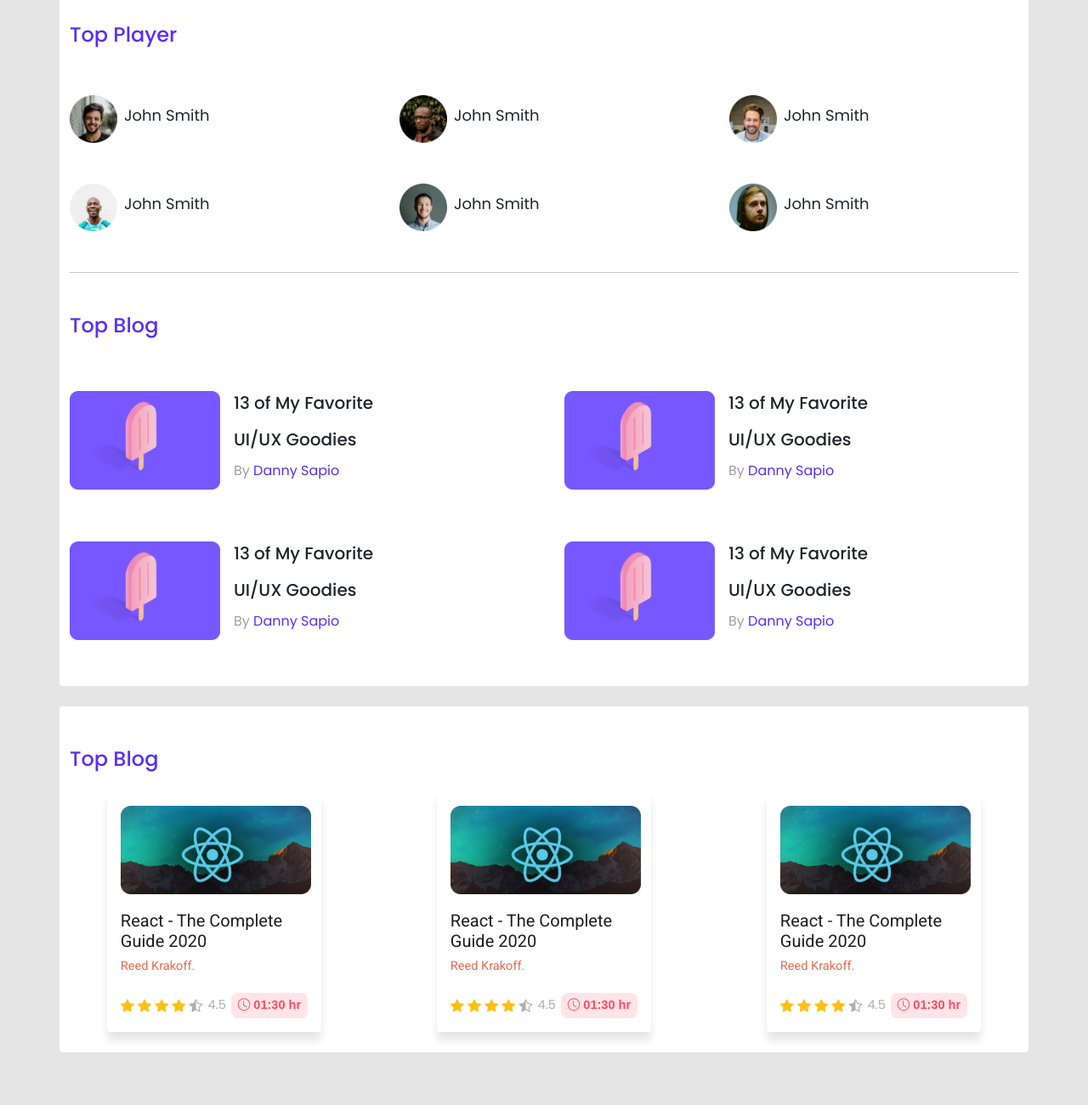
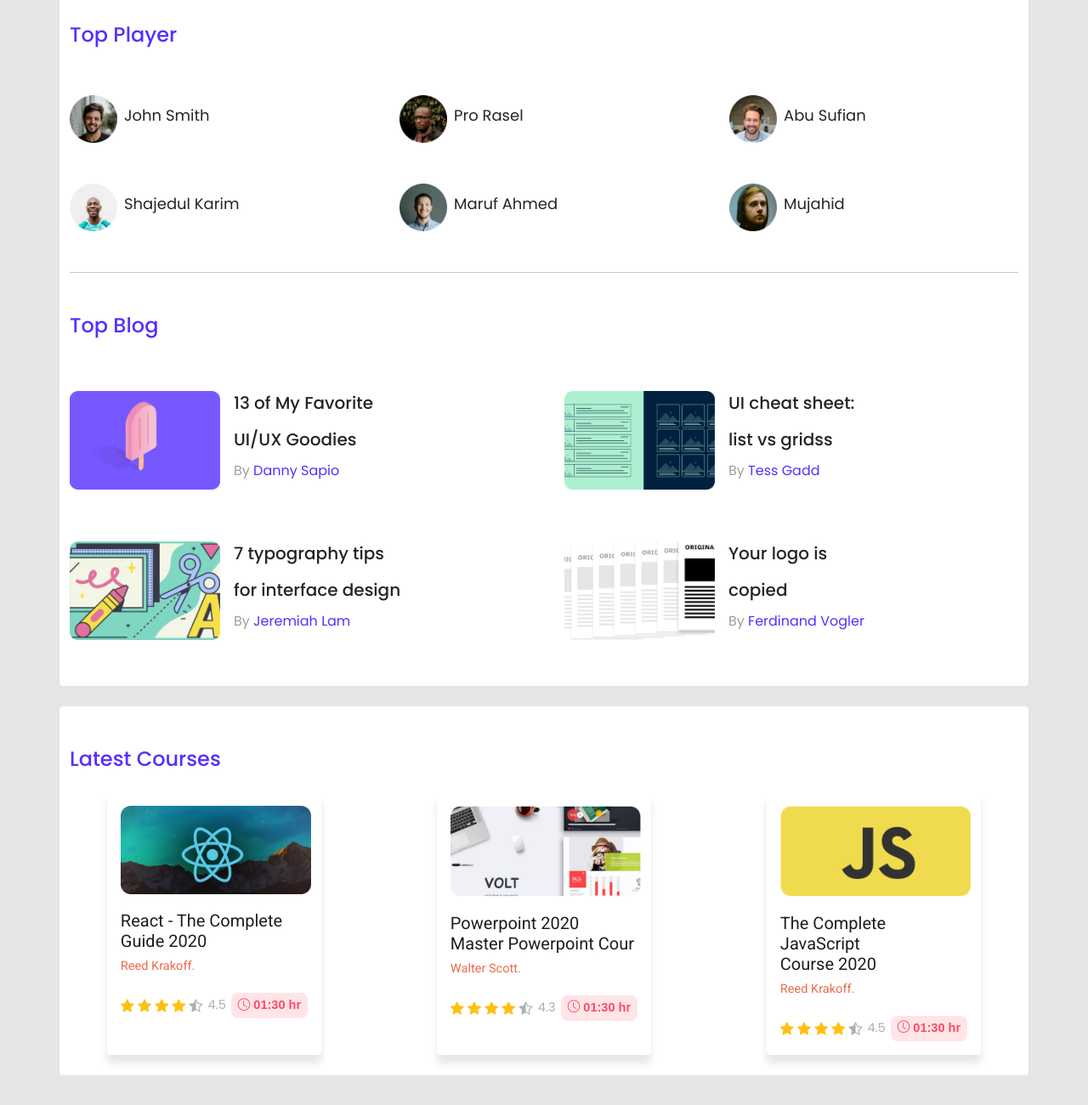
Before and after one commit to asadullahbd/leader-board-bootstrap, a plain HTML site: page index.html in a window 1280 px wide. Shown: the part 140-1440 px from the top of the page at 85% size. Drawn offline with nearby package versions, Linux system fonts and the light colour scheme.

Commit message:
changed all the text like the design

```diff
--- a/index.html
+++ b/index.html
@@ -67,23 +67,23 @@
                     </div>
                     <div class="col-12 col-md-6 col-lg-4 d-flex align-items-center">
                         <img class="img-fluid me-2" src="./images/players/player-2.png" alt="">
-                        <h3>John Smith</h3>
+                        <h3>Pro Rasel</h3>
                     </div>
                     <div class="col-12 col-md-6 col-lg-4 d-flex align-items-center">
                         <img class="img-fluid me-2" src="./images/players/player-3.png" alt="">
-                        <h3>John Smith</h3>
+                        <h3>Abu Sufian</h3>
                     </div>
                     <div class="col-12 col-md-6 col-lg-4 d-flex align-items-center">
                         <img class="img-fluid me-2" src="./images/players/player-4.png" alt="">
-                        <h3>John Smith</h3>
+                        <h3>Shajedul Karim</h3>
                     </div>
                     <div class="col-12 col-md-6 col-lg-4 d-flex align-items-center">
                         <img class="img-fluid me-2" src="./images/players/player-5.png" alt="">
-                        <h3>John Smith</h3>
+                        <h3>Maruf Ahmed</h3>
                     </div>
                     <div class="col-12 col-md-6 col-lg-4 d-flex align-items-center">
                         <img class="img-fluid me-2" src="./images/players/player-6.png" alt="">
-                        <h3>John Smith</h3>
+                        <h3>Mujahid</h3>
                     </div>
                 </div>
                 <hr class="my-5">
@@ -96,29 +96,29 @@
                     <div class="col-12 col-md-6 d-flex align-items-center gap-3 flex-column flex-lg-row">
                         <img class="img-fluid" src="./images/blogs/blog-1.png" alt="">
                         <div>
-                            <h3 class="mb-1">13 of My Favorite <br> UI/UX Goodies</h3>
-                            <p><span>By</span> Danny Sapio</p>
-                        </div>
-                    </div>
-                    <div class="col-12 col-md-6 ms-md-auto d-flex align-items-center gap-3 flex-column flex-lg-row">
-                        <img class="img-fluid" src="./images/blogs/blog-1.png" alt="">
-                        <div>
-                            <h3 class="mb-1">13 of My Favorite <br> UI/UX Goodies</h3>
+                            <h3 class="mb-1">13 of My Favorite <br>  UI/UX Goodies</h3>
                             <p><span>By</span> Danny Sapio</p>
                         </div>
                     </div>
                     <div class="col-12 col-md-6 d-flex align-items-center gap-3 flex-column flex-lg-row">
-                        <img class="img-fluid" src="./images/blogs/blog-1.png" alt="">
+                        <img class="img-fluid" src="./images/blogs/blog-2.png" alt="">
                         <div>
-                            <h3 class="mb-1">13 of My Favorite <br> UI/UX Goodies</h3>
-                            <p><span>By</span> Danny Sapio</p>
+                            <h3 class="mb-1">UI cheat sheet: <br> list vs gridss</h3>
+                            <p><span>By</span> Tess Gadd</p>
                         </div>
                     </div>
                     <div class="col-12 col-md-6 d-flex align-items-center gap-3 flex-column flex-lg-row">
-                        <img class="img-fluid" src="./images/blogs/blog-1.png" alt="">
+                        <img class="img-fluid" src="./images/blogs/blog-3.png" alt="">
                         <div>
-                            <h3 class="mb-1">13 of My Favorite <br> UI/UX Goodies</h3>
-                            <p><span>By</span> Danny Sapio</p>
+                            <h3 class="mb-1">7 typography tips   <br> for interface design</h3>
+                            <p><span>By</span> Jeremiah Lam</p>
+                        </div>
+                    </div>
+                    <div class="col-12 col-md-6 d-flex align-items-center gap-3 flex-column flex-lg-row">
+                        <img class="img-fluid" src="./images/blogs/blog-4.png" alt="">
+                        <div>
+                            <h3 class="mb-1">Your logo is  <br> copied</h3>
+                            <p><span>By</span> Ferdinand Vogler</p>
                         </div>
                     </div>
                 </div>
@@ -129,7 +129,7 @@
             <div class="container bg-white rounded-1">
                 <div class="row pt-5">
                     <div class="col-12 mb-3">
-                        <h2 class="section-header">Top Blog</h2>
+                        <h2 class="section-header">Latest Courses</h2>
                     </div>
                 </div>
                 <div class="row course-row pb-4 g-5">
@@ -153,9 +153,9 @@
                         </div>
                     </div>
                     <div class="col-12 rounded-1 mx-auto p-3">
-                        <img src="./images/courses/course-1.png" alt="">
-                        <h3>React - The Complete <br> Guide 2020</h3>
-                        <p>Reed Krakoff.</p>
+                        <img src="./images/courses/course-2.png" alt="">
+                        <h3>Powerpoint 2020 <br> Master Powerpoint Cour</h3>
+                        <p>Walter Scott.</p>
                         <div class="d-flex align-items-center justify-content-between">
                             <div class="stars">
                                 <i class="bi bi-star-fill"></i>
@@ -164,7 +164,7 @@
                                 <i class="bi bi-star-fill"></i>
                                 <i class="bi bi-star-half"></i>
                             </div>
-                            <span>4.5</span>
+                            <span>4.3</span>
                             <div class="time">
                                 <i class="bi bi-clock"></i>
                                 01:30 hr
@@ -172,8 +172,8 @@
                         </div>
                     </div>
                     <div class="col-12 rounded-1 mx-auto p-3">
-                        <img src="./images/courses/course-1.png" alt="">
-                        <h3>React - The Complete <br> Guide 2020</h3>
+                        <img src="./images/courses/course-3.png" alt="">
+                        <h3>The Complete JavaScript<br> Course 2020</h3>
                         <p>Reed Krakoff.</p>
                         <div class="d-flex align-items-center justify-content-between">
                             <div class="stars">
```
